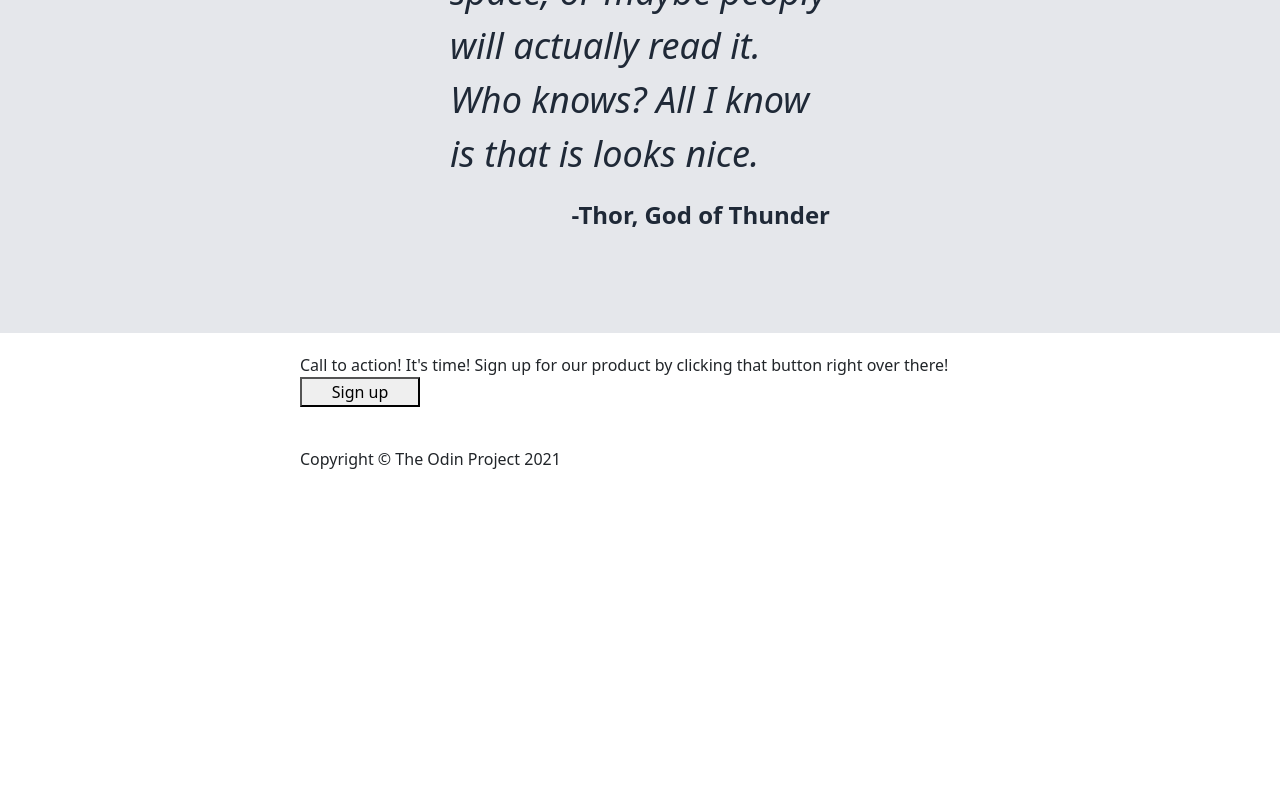
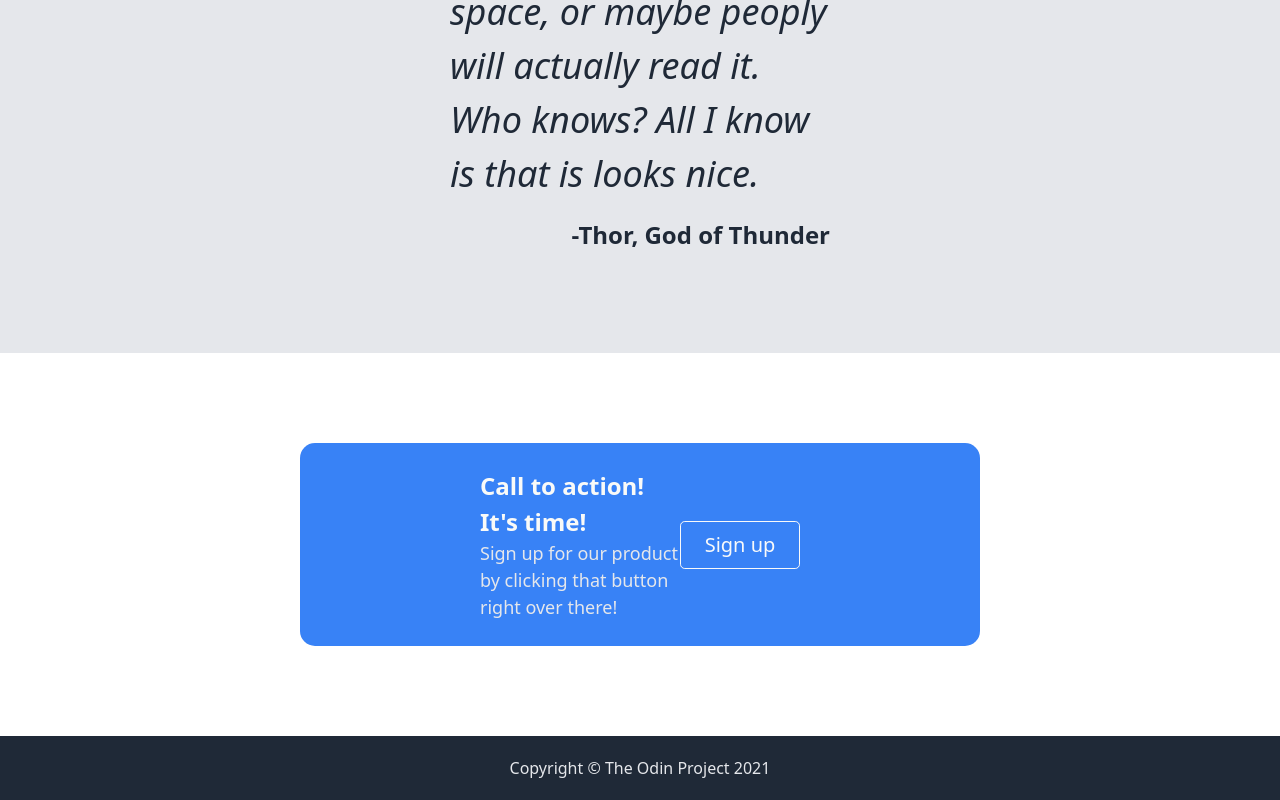
Before and after one commit to LetsGo12300/landing_page, a plain HTML site: page index.html in a window 1280 px wide. Shown: the part 1782-2582 px from the top of the page. Before the commit the page ends 2273 px from the top, so only its background shows below. Drawn offline with nearby package versions, Linux system fonts and the light colour scheme.

Commit message:
Add footer CSS

```diff
--- a/index.html
+++ b/index.html
@@ -10,7 +10,7 @@
 </head>
 <body>
     <div class="header header-color pad">
-        <div id="header-logo">Header Logo</div>
+        <div class="header-logo">Header Logo</div>
         <div>
             <ul>
                 <li><a class="header-links" href="#">header link one</a></li>
@@ -72,14 +72,21 @@
     <div class="section-4 pad">
         <div class="container-sec-4">
             <div>
-                Call to action! It's time!
-                Sign up for our product by clicking that button right over there!
+                <div class="header-logo">
+                    Call to action! It's time!
+                </div>
+                <div class="header-links">
+                    Sign up for our product by clicking that button right over there!
+                </div>
             </div>
-            <button>Sign up</button>
+            <div>
+                <button type="button" class="btn btn-outline-light btn-lg">Sign up</button>
+            </div>
+
         </div>
     </div>
 
-    <div class="footer pad">
+    <div class="footer pad header-color">
         Copyright © The Odin Project 2021
     </div>
 
--- a/static/styles.css
+++ b/static/styles.css
@@ -31,10 +31,10 @@ ul{
     background-color: #1F2937;
 }
 
-#header-logo{
+.header-logo{
     font-size: 24px;
     font-weight: bold;
-    color: #F9FAF8
+    color: #F9FAF8;
 }
 
 .header-links{
@@ -60,7 +60,7 @@ a:active{
 
 .section-1{
     padding-top: 50px;
-    padding-bottom: 50px;
+    padding-bottom: 70px;
     gap: 80px;
 }
 
@@ -78,8 +78,9 @@ a:active{
 }
 
 img{
-    max-width: 650px;
-    height: auto;
+    width: 650px;
+    height: 300px;
+    object-fit: cover;
 }
 
 .left-section-1{
@@ -150,3 +151,24 @@ button{
     font-style: italic;
     color: #1F2937;
 }
+
+.section-4{
+    display: flex;
+    flex-direction: column;
+    margin: 70px 0px;
+}
+
+.container-sec-4{
+    background-color: #3882F6;
+    border-radius: 15px;
+    min-height: 160px;
+    padding: 25px 180px;
+    display: flex;
+    justify-content: space-between;
+    align-items: center;
+}
+
+.footer{
+    color:  #E5E7EB;
+    justify-content: center;
+}
```
